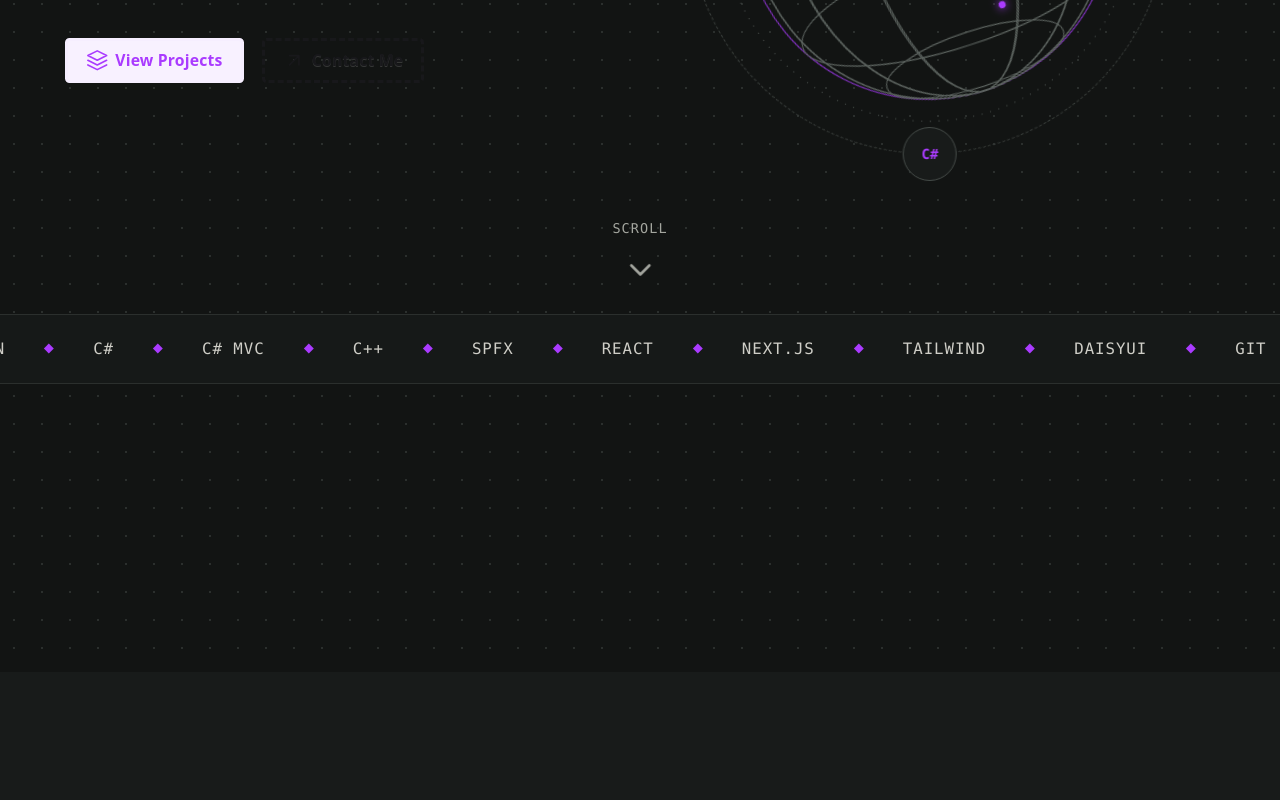
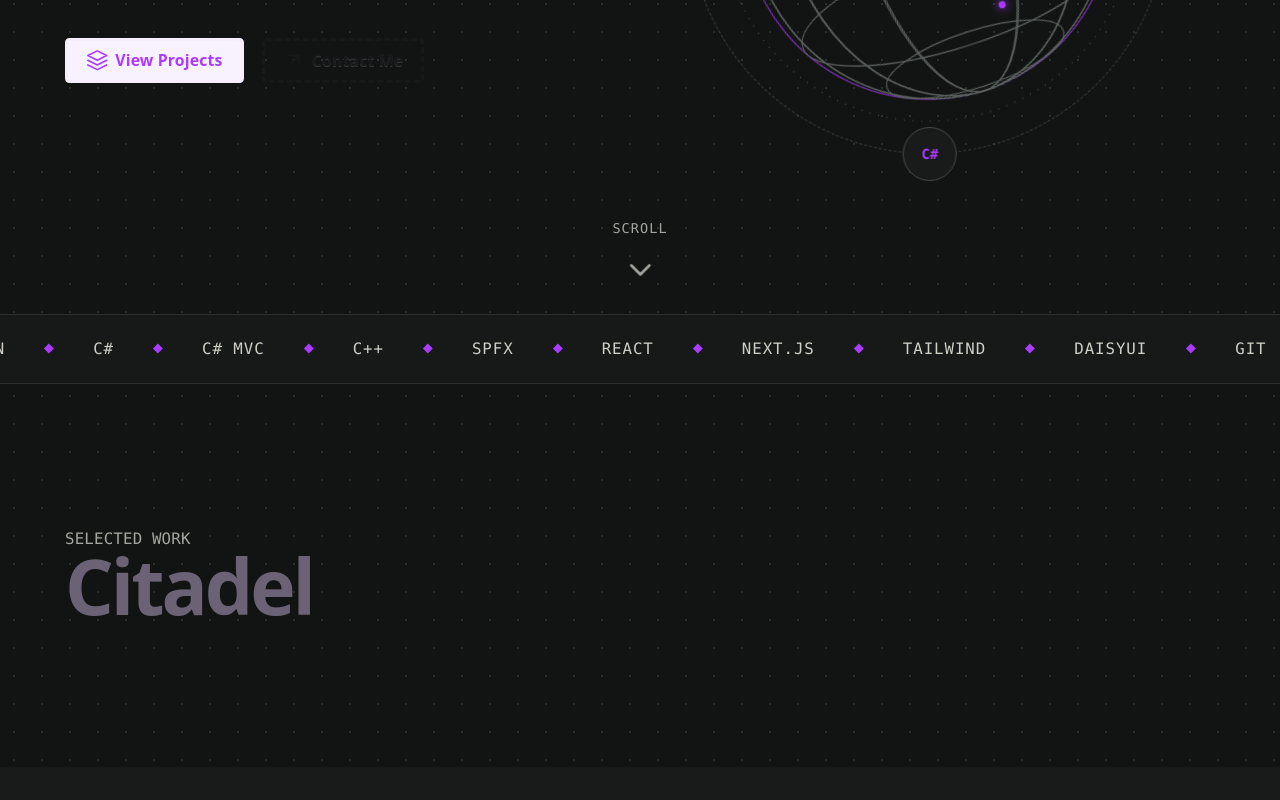
Before and after one commit to raze-raptor/TypescriptPortfolio, a React (Vite) app: page / in a window 1280 px wide. Shown: the part 486-1286 px from the top of the page. Built offline with nearby package versions, Linux system fonts and the light colour scheme.

Commit message:
Design Language: Added a google font

```diff
--- a/src/App.tsx
+++ b/src/App.tsx
@@ -13,7 +13,7 @@ function App() {
   <path d="M4 17l6-6-6-6M12 19h8" />
 </svg>
 South Yorkshire, England</p>
-            <h1 id="hero-name" className="text-[clamp(56px,7.4vw,108px)] leading-[0.94] tracking-[-0.04em] font-bold">Matthew<br/>Matiyenga</h1>
+            <h1 id="hero-name" className="text-[clamp(56px,7.4vw,108px)] leading-[0.94] tracking-[-0.04em] font-[family-name:var(--header)] font-bold">Matthew<br/>Matiyenga</h1>
 
             <p id="meDescription" className="max-w-[28em] text-[22px] leading-[1.45] text-[#CFCEC7] text-pretty mt-5">
     Software developer in training, learning to build things properly from the ground up.
@@ -139,7 +139,22 @@ View Projects</button>
         </div>
 
       <section id="projects">
-        <div className="dots py-32">{/* 01 Citadel */}</div>
+        <div className="dots py-32 ">
+
+
+
+          <div className="max-w-[1240px] w-full mx-auto px-10">
+            <p className="text-[#A4A69F] font-[family-name:var(--jetbrains)] text-sm">SELECTED WORK</p>
+            <h3 className="text-[clamp(48px,6vw,88px)] leading-[0.95] tracking-[-0.04em] font-[family-name:var(--header)] font-bold">Citadel</h3>
+
+            <div className="flex flex-wrap items-end justify-between gap-6">
+
+
+            </div>
+          </div>
+
+
+        </div>
         <div className="bg-[#181B1A] py-32">{/* 02 Placement */}</div>
         <div className="dots py-32">{/* 03 This site */}</div>
       </section>
--- a/src/index.css
+++ b/src/index.css
@@ -1,6 +1,6 @@
 @import "tailwindcss";
 @plugin "daisyui";
-@import url('https://fonts.googleapis.com/css2?family=JetBrains+Mono:wght@400;500;700&display=swap');
+@import url('https://fonts.googleapis.com/css2?family=JetBrains+Mono:wght@400;500;700&family=Schibsted+Grotesk:wght@400;500;700&display=swap');
 
 html {
   scroll-behavior: smooth;
@@ -27,6 +27,7 @@ html {
   --heading: system-ui, 'Segoe UI', Roboto, sans-serif;
   --mono: ui-monospace, Consolas, monospace;
   --jetbrains: 'JetBrains Mono', ui-monospace, Consolas, monospace;
+  --header: 'Schibsted Grotesk', system-ui, 'Segoe UI', Roboto, sans-serif;
 
   font: 18px/145% var(--sans);
   letter-spacing: 0.18px;
```
